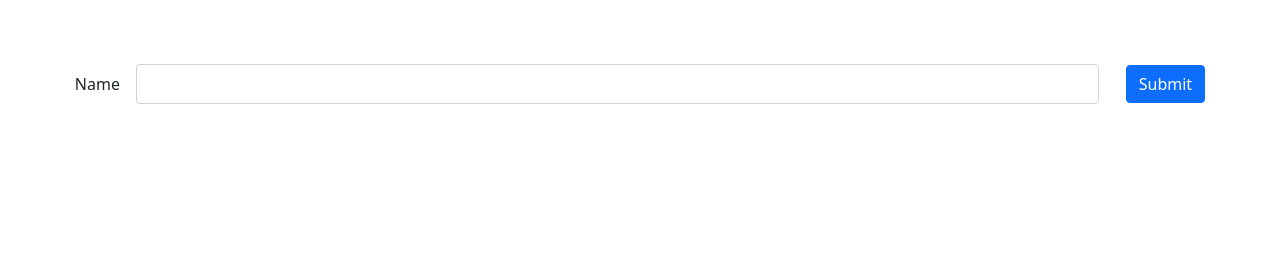
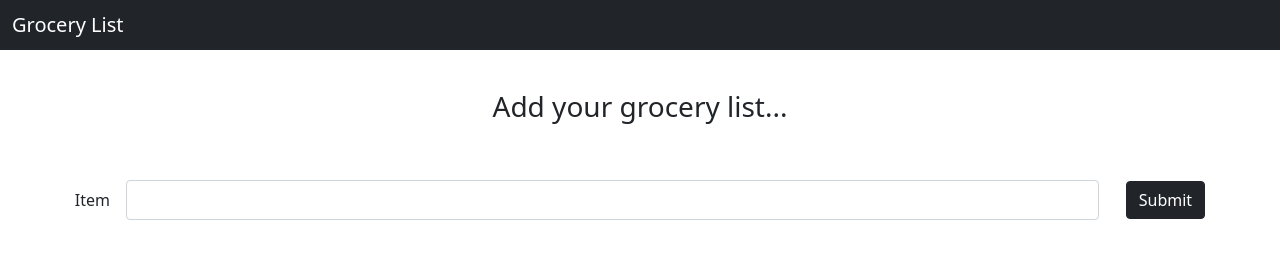
Before and after one commit to Farhan-slurrp/simple-form, a plain HTML site: page index.html in a window 1280 px wide. Drawn offline with nearby package versions, Linux system fonts and the light colour scheme.

Commit message:
add navbar, title, change label

```diff
--- a/index.html
+++ b/index.html
@@ -14,9 +14,19 @@
     <title>Simple Webpage</title>
   </head>
   <body>
+    <nav class="navbar navbar-light bg-dark">
+      <div class="container-fluid">
+        <span class="navbar-brand mb-0 h1" style="color: white"
+          >Grocery List</span
+        >
+      </div>
+    </nav>
+    <div class="container mt-2 text-center" style="margin-bottom: -3rem">
+      <h3>Add your grocery list...</h3>
+    </div>
     <form>
       <div class="mb-3 input">
-        <label for="name" class="form-label">Name</label>
+        <label for="name" class="form-label">Item</label>
         <input
           type="name"
           class="form-control"
@@ -25,7 +35,7 @@
           value=""
         />
       </div>
-      <button type="submit" class="btn btn-primary submit">Submit</button>
+      <button type="submit" class="btn btn-dark submit">Submit</button>
     </form>
 
     <div class="container">
```
